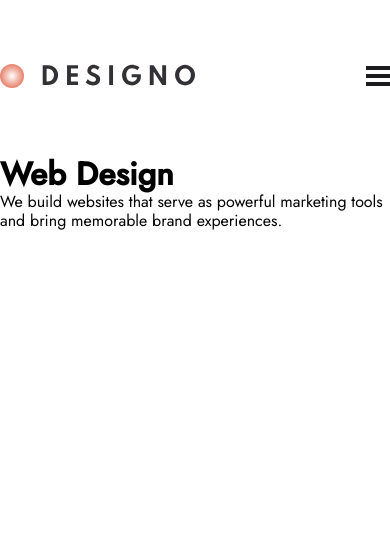
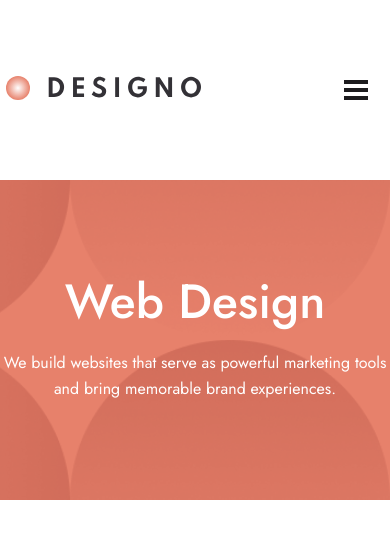
Before and after one commit to ibrohim0725/2-oy_Exame, a plain HTML site: page web.html in a window 390 px wide. Drawn offline with Linux system fonts and the light colour scheme.

Commit message:
page 2 start

```diff
--- a/styles/main.css
+++ b/styles/main.css
@@ -1,3 +1,13 @@
+:root {
+    --peach: #E7816B;
+    --black: #1D1C1E;
+    --white: #FFFFFF;
+    --light-peach: #FFAD98;
+    --dark-gray: #333136;
+    --light-gray: #F1F3F5;
+
+}
+
 * {
     margin: 0;
     padding: 0;
@@ -7,10 +17,13 @@
 body {
     font-family: 'Jost', sans-serif;
 }
-.container{
+
+.container {
     max-width: 1111px;
     width: 100%;
     margin: 64px auto;
+    position: relative;
+    z-index: 3;
 }
 
 .header {
@@ -35,79 +48,120 @@ body {
     color: var(--dark-gray);
     transition: all 0.5s;
     cursor: pointer;
+}
+
+.dropbtn img {
+    display: none;
+}
+.dropdown-content{
+    display: flex;
+    align-items: center;
+    gap: 32px;
+}
+
+.hero-container {
+    padding: 64px 191px;
+    background-color: var(--peach);
+    border-radius: 15px;
+    background-image: url(../images/main-bottom-bacg.png);
+    background-repeat: no-repeat;
+    background-position: right;
+    background-size: cover;
+    text-align: center;
+    z-index: 5;
+}
+
+.hero-container h1 {
+    color: var(--white);
+    font-size: 48px;
+    font-weight: 500;
+    line-height: 48px;
+    margin-bottom: 24px;
 
 }
 
-.dropdown-content {
-    display: flex;
-    align-items: center;
-    gap: 42px;
+.hero-container p {
+   color: var(--white);
+    font-size: 16px;
+    font-weight: 400;
+    line-height: 26px;
+
 }
-
-.dropbtn {
-    display: none;
-}
-
-.header-links a:hover {
-    border-bottom: 1px solid #000000;
+.body-image {
+    position: absolute;
+    top: -200px;
+    right: 450px;
+    z-index: 1;
 }
 
 
 
 
-
-@media  screen and (max-width:1111px) {
-
+@media screen and (max-width:1111px) {
+    .header{
+        width: 97%;
+    }
+    .hero-container{
+        width: 97%;
+    }
 }
 
-@media  screen and (max-width:992px) {
+@media screen and (max-width:992px) {}
 
-}
+@media screen and (max-width:768px) {}
 
-@media  screen and (max-width:768px) {
+@media screen and (max-width:576px) {
+    .dropbtn img {
+        display: block;
+    }
 
-}
-
-@media  screen and (max-width:576px) {
     .dropbtn {
-        color: black;
+        color: white;
+        padding: 16px;
+        font-size: 16px;
         border: none;
         cursor: pointer;
-        display: block;
     }
 
     .dropdown {
         position: relative;
-        display: block;
+        display: inline-block;
     }
+
 
     .dropdown-content {
         display: none;
         position: absolute;
-        background-color: var(--light-gray);
+        background-color: #f9f9f9;
         min-width: 160px;
         box-shadow: 0px 8px 16px 0px rgba(0, 0, 0, 0.2);
         z-index: 1;
         right: 0;
-        transition: all 0.5s;
     }
 
     .dropdown-content a {
-        color: rgb(218, 198, 198);
+        color: black;
         padding: 12px 16px;
         text-decoration: none;
         display: block;
-
     }
 
     .dropdown-content a:hover {
         background-color: var(--light-peach);
     }
-    .dropbtn:hover .dropdown-content {
-        z-index: 5;
+
+    .dropdown:hover .dropdown-content {
         display: block;
-        background-color: #fff;
+    }
+    .hero-container{
+        display: flex;
+        flex-direction: column;
+        justify-content: center;
+        align-items: center;
+        height: 320px;
+        padding: 0;
+        width: 100%;
+        border-radius: 0;
     }
 
-
 }
--- a/styles/style.css
+++ b/styles/style.css
@@ -228,7 +228,7 @@ body {
 
 .body-image {
     position: absolute;
-    top: 475px;
+    top: -300px;
     right: 450px;
     z-index: 1;
 }
@@ -560,13 +560,8 @@ body {
     .header {
         width: 90%;
     }
-
-    .container {
-        margin-right: 1px;
-
-    }
-
     .hero {
+        width: 100%;
         border-radius: 0;
         background-position: left;
 
@@ -633,6 +628,10 @@ body {
         display: block;
         background-color: #fff;
     }
+    .main-servis{
+        grid-template-columns: auto;
+        grid-template-rows: auto;
+    }
 
     .web-design {
         height: 200px;
@@ -643,6 +642,7 @@ body {
         margin-bottom: 24px;
         align-content: center;
         display: grid;
+        grid-column: span 1;
         justify-content: center;
     }
 
@@ -654,6 +654,7 @@ body {
         background-repeat: no-repeat;
         align-content: center;
         display: grid;
+        grid-column: span 1;
         justify-content: center;
 
     }
@@ -667,6 +668,7 @@ body {
         margin-top: 24px;
         align-content: center;
         display: grid;
+        grid-column: span 1;
         justify-content: center;
 
 
--- a/web.html
+++ b/web.html
@@ -29,6 +29,7 @@
           </div>
         </div>
       </div>
+
     </header>
 
     <div class="hero-container  container">
@@ -38,6 +39,10 @@
         memorable brand experiences.
       </p>
     </div>
+    <main class="main-container container">
+      <img src="images/body.bcg.png" alt="" class="body-image">
+    </main>
+
 
   </body>
 </html>
```
Also changed, not shown: index.html (+3 -2 lines).
